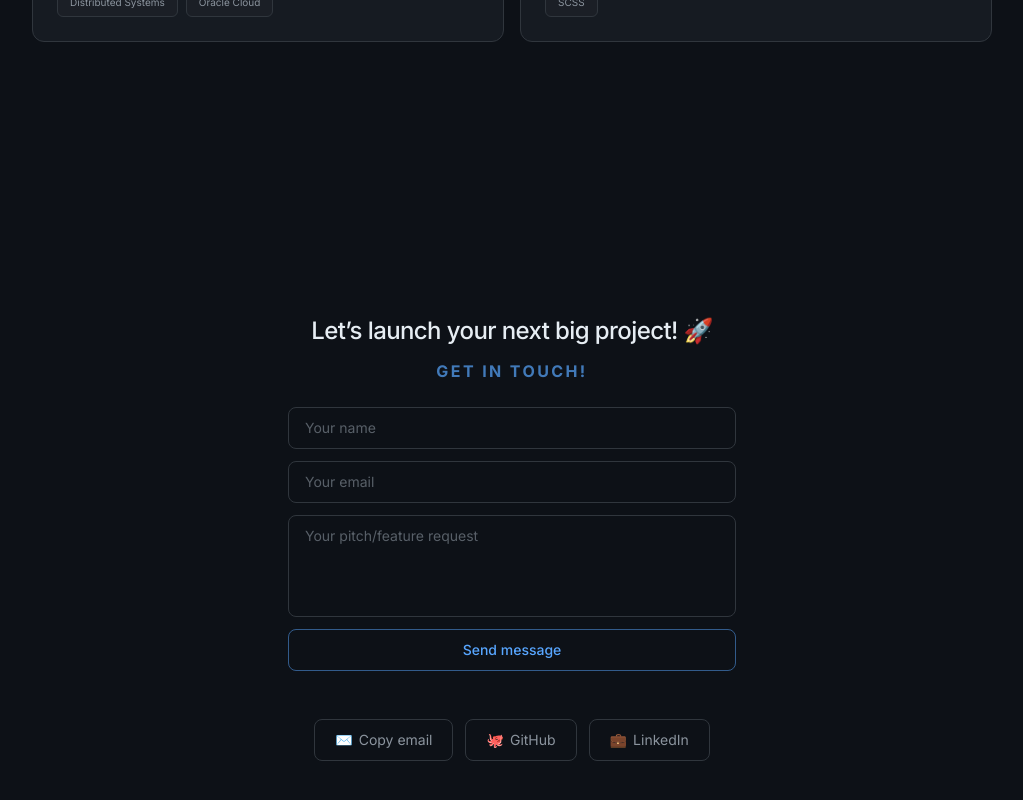
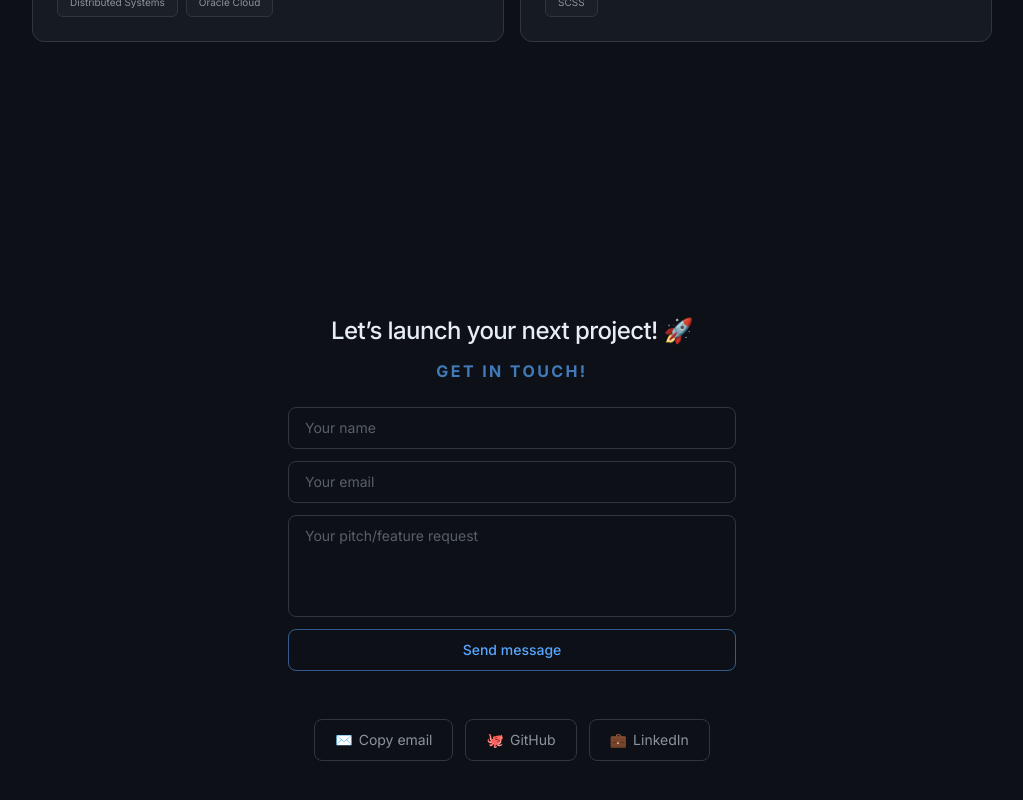
Before and after one commit to imj-1/portfolio, a Next.js app: page / in a window 1280 px wide. Shown: the part 2472-3272 px from the top of the page, without its empty margins (128-1151 px from the left). Built offline with nearby package versions, Linux system fonts and the light colour scheme.

Commit message:
fix(contact): update project launch message for clarity

```diff
--- a/src/components/Contact.tsx
+++ b/src/components/Contact.tsx
@@ -76,7 +76,7 @@
     >
       <div ref={ref} className="w-full max-w-md">
         <h2 className="text-2xl font-medium tracking-tight mb-3">
-          Let’s launch your next big project! 🚀
+          Let’s launch your next project! 🚀
         </h2>
         <p className="text-l font-bold uppercase tracking-[0.15em] text-accent-purple/70 mb-6">
           Get in touch!
```
